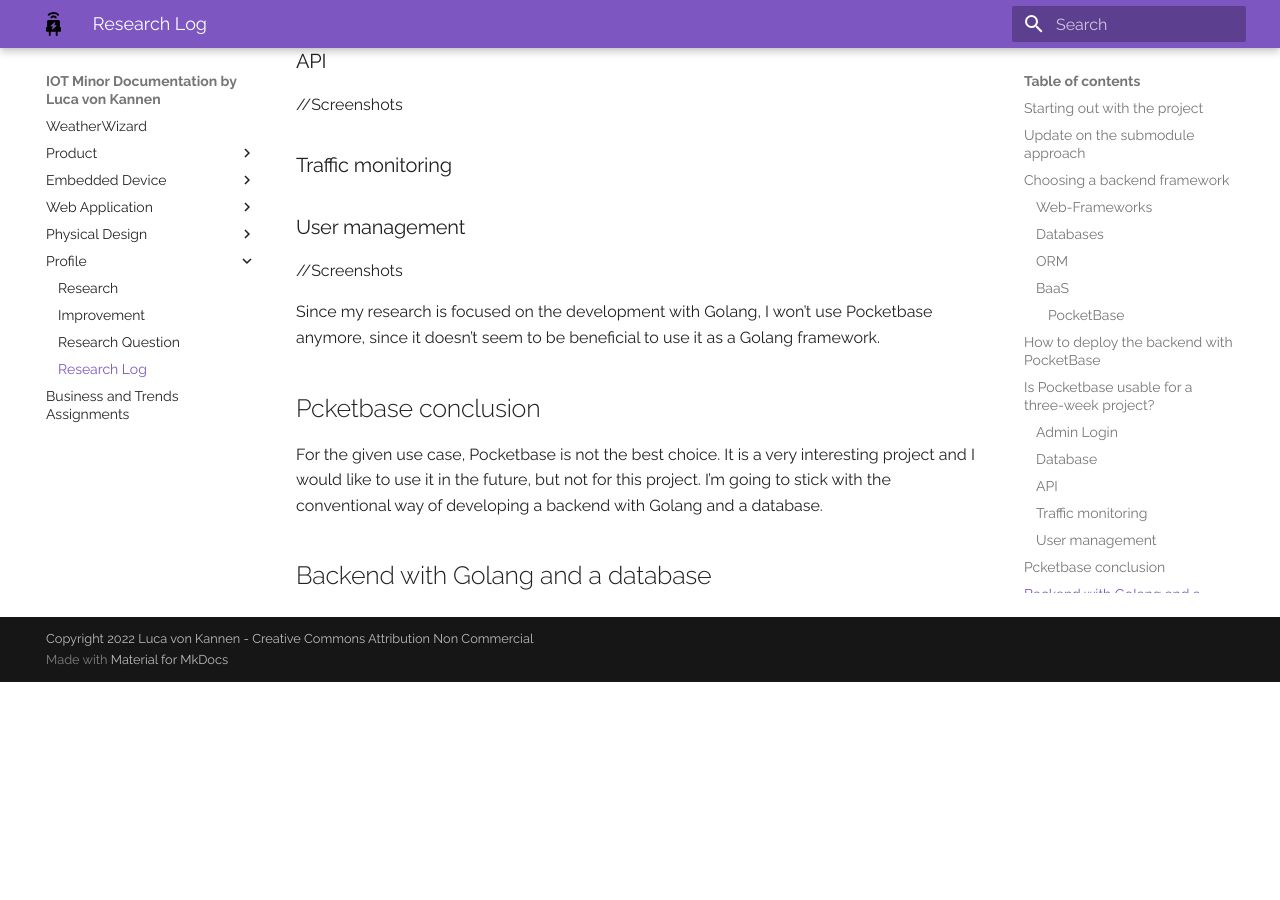
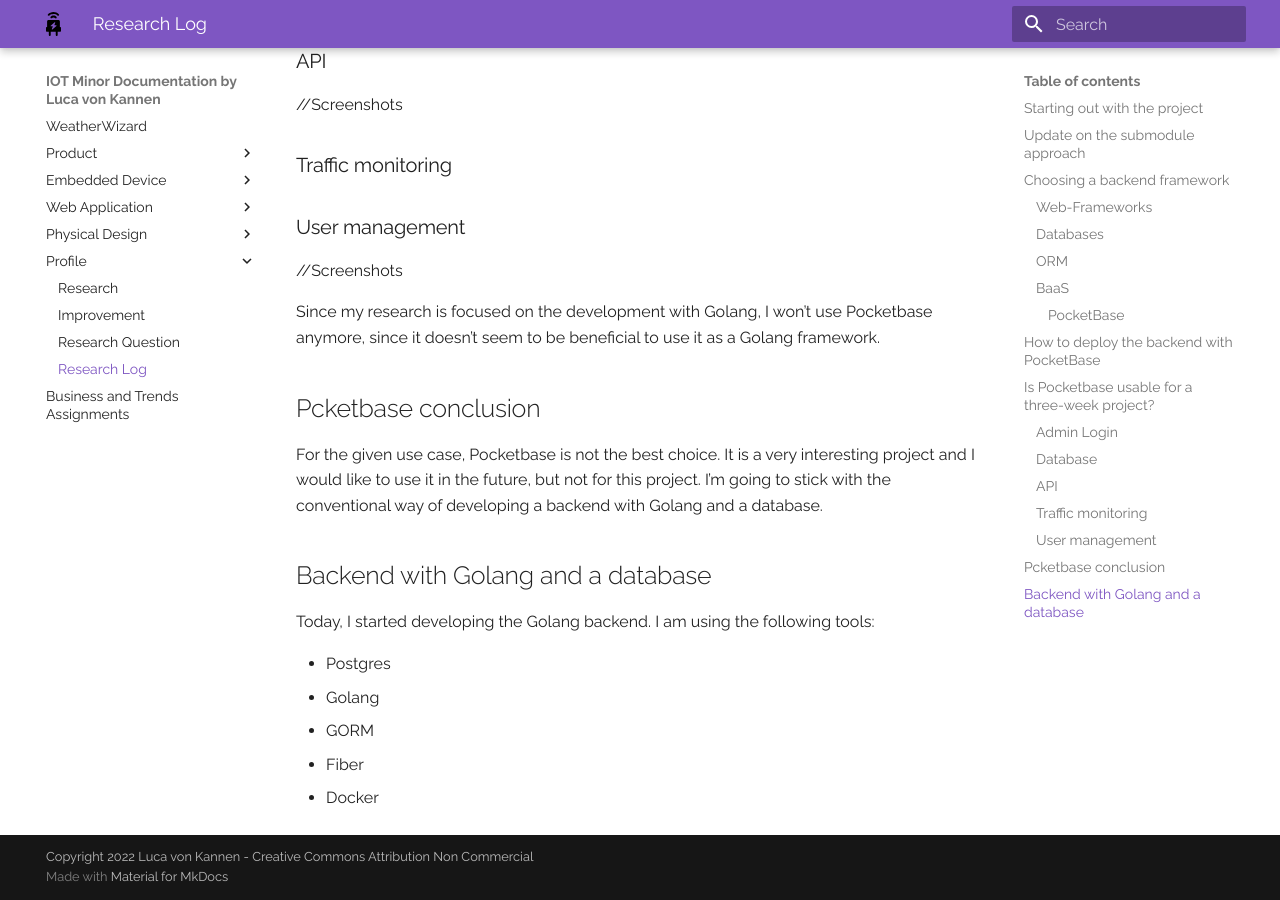
Before and after one commit to lv042/Weather-Wizard, an MkDocs documentation site: the page built from docs/research_log.md, in a window 1280 px wide and 900 px high, scrolled down 4708 px. Built offline with MkDocs 1.6.1 and Material for MkDocs 9.7.7, drawn with Linux system fonts in a browser that asks for light colours; before the commit the page ends 5390 px from its top, so only the background shows below that.

Commit message:
Updated research log

```diff
--- a/docs/research_log.md
+++ b/docs/research_log.md
@@ -161,3 +161,11 @@
 For the given use case, Pocketbase is not the best choice. It is a very interesting project and I would like to use it in the future, but not for this project. I'm going to stick with the conventional way of developing a backend with Golang and a database.
 
 ## Backend with Golang and a database
+
+Today, I started developing the Golang backend. I am using the following tools:
+
+- Postgres
+- Golang
+- GORM
+- Fiber
+- Docker
```
